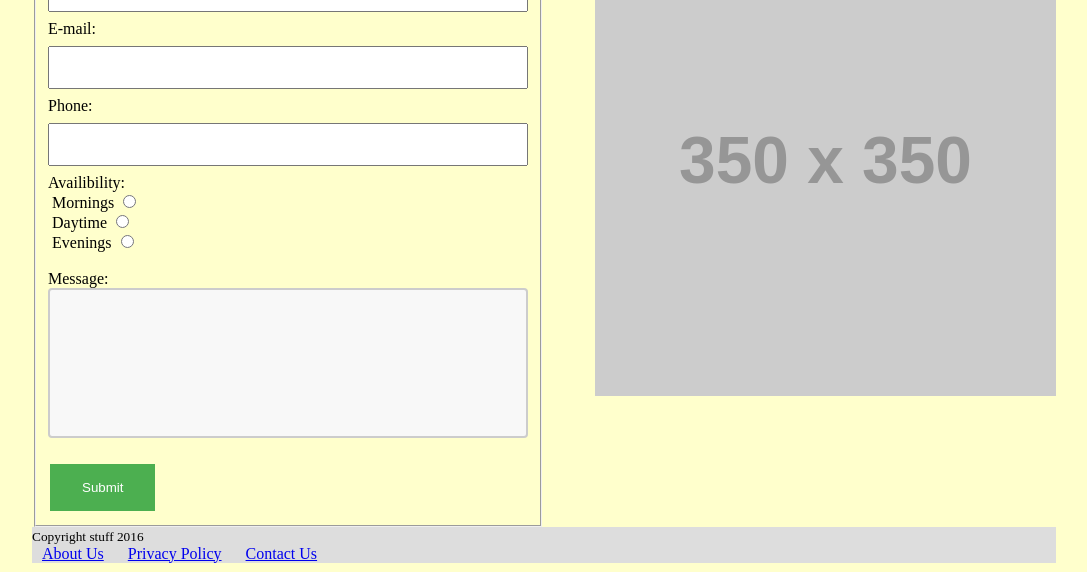
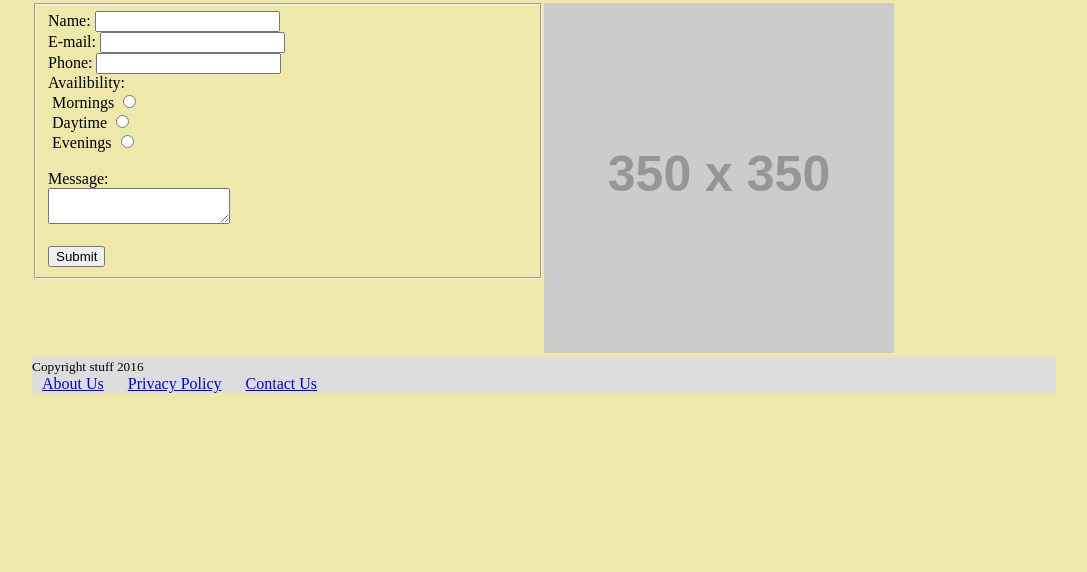
Before and after one commit to nesspire00/website_project, a PHP site: page /contact.html in a window 1280 px wide. Shown: the part 279-851 px from the top of the page, without its empty margins (96-1183 px from the left). After the commit the page ends 672 px from the top, so only its background shows below. Run offline with PHP 8.4, Linux system fonts and the light colour scheme; grey boxes labelled with a size stand in for pictures from a placeholder-image service; some libraries are stand-ins or nearby versions.

Commit message:
Reseted default styles

```diff
--- a/contact.html
+++ b/contact.html
@@ -9,9 +9,14 @@
         LOREM IPSUM
     </title>
 
+    <link rel="stylesheet" type="text/css" href="css/reset.css" />
     <link rel="stylesheet" type="text/css" href="css/style.css" />
-    <link rel="stylesheet" type="text/css" href="css/contact.css" />
+    <link rel="stylesheet" type="text/css" href="css/pages/contact.css" />
     <link rel="icon" href="img/icon.png" />
+
+    <!--[if lt IE 9]>
+		<script src="js/html5shiv.js"></script>
+	<![endif]-->
 </head>
 
 <body>
--- a/css/contact.css
+++ /dev/null
@@ -1,40 +0,0 @@
-aside.page_contact{
-    float: right;
-    width: 45%;
-}
-/* FORM */
-
-textarea {
-    width: 100%;
-    height: 150px;
-    padding: 12px 20px;
-    box-sizing: border-box;
-    border: 2px solid #ccc;
-    border-radius: 4px;
-    background-color: #f8f8f8;
-    resize: none;
-}
-input[type=button], input[type=submit], input[type=reset] {
-    background-color: #4CAF50;
-    border: none;
-    color: white;
-    padding: 16px 32px;
-    text-decoration: none;
-    margin: 4px 2px;
-    cursor: pointer;
-}
-input[type=text] {
-    width: 100%;
-    padding: 12px 20px;
-    margin: 8px 0;
-    box-sizing: border-box;
-}
-/* end form */
-
-.page_contact img{
-    width: 100%;
-}
-.contact_info{
-    float: left;
-    margin-right: 50%;
-}
--- a/css/style.css
+++ b/css/style.css
@@ -2,7 +2,7 @@ body{
     margin-top: 60px;
     margin-right: 10%;
     margin-left: 10%;
-    background-color: #FFFFCC;
+    background-color: #EEE8AA;
 }
 header{
     position: fixed;
```
Also changed, not shown: css/main.css (deleted, +0 -19 lines), index.html (+6 -1 lines).
